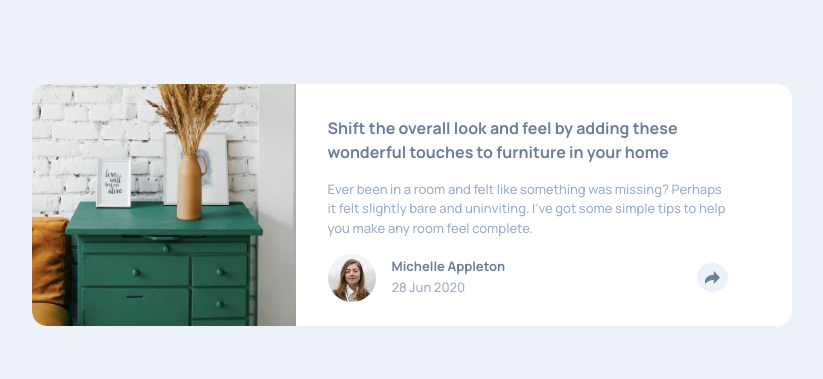
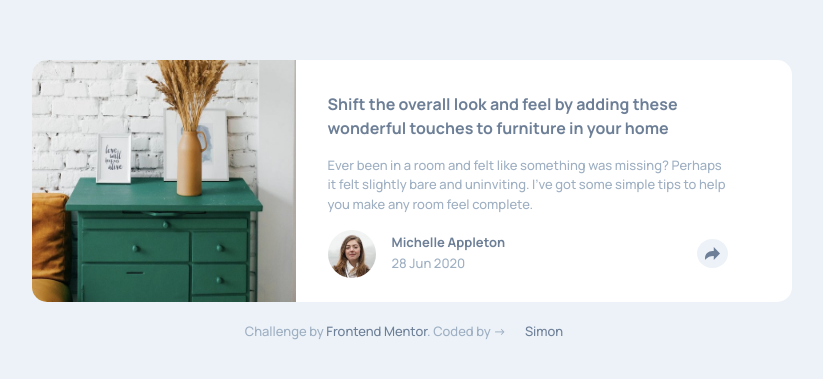
Before and after one commit to WebBoY7/FrontendMentor-06, a plain HTML site: page index.html in a window 1280 px wide. Shown: the part 195-574 px from the top of the page, without its empty margins (228-1051 px from the left). Drawn offline with Linux system fonts and the light colour scheme.

Commit message:
Update index.html

```diff
--- a/index.html
+++ b/index.html
@@ -105,6 +105,18 @@
           </div>
       </div>
     </div>
+      <div class="attribution">
+      Challenge by
+      <div class="front-end">
+        <a target="_blank" href="https://www.frontendmentor.io?ref=challenge" target="_blank">Frontend Mentor</a>.
+        <p>Follow Link</p>
+       </div>
+      Coded by ->
+      <div class="coder">
+        <a target="_blank" href="https://github.com/WebBoY7">Simon</a>
+        <p>Follow Link</p>
+      </div>
+    </div>
   </div>
 
   <script src="index.js"></script>
```
